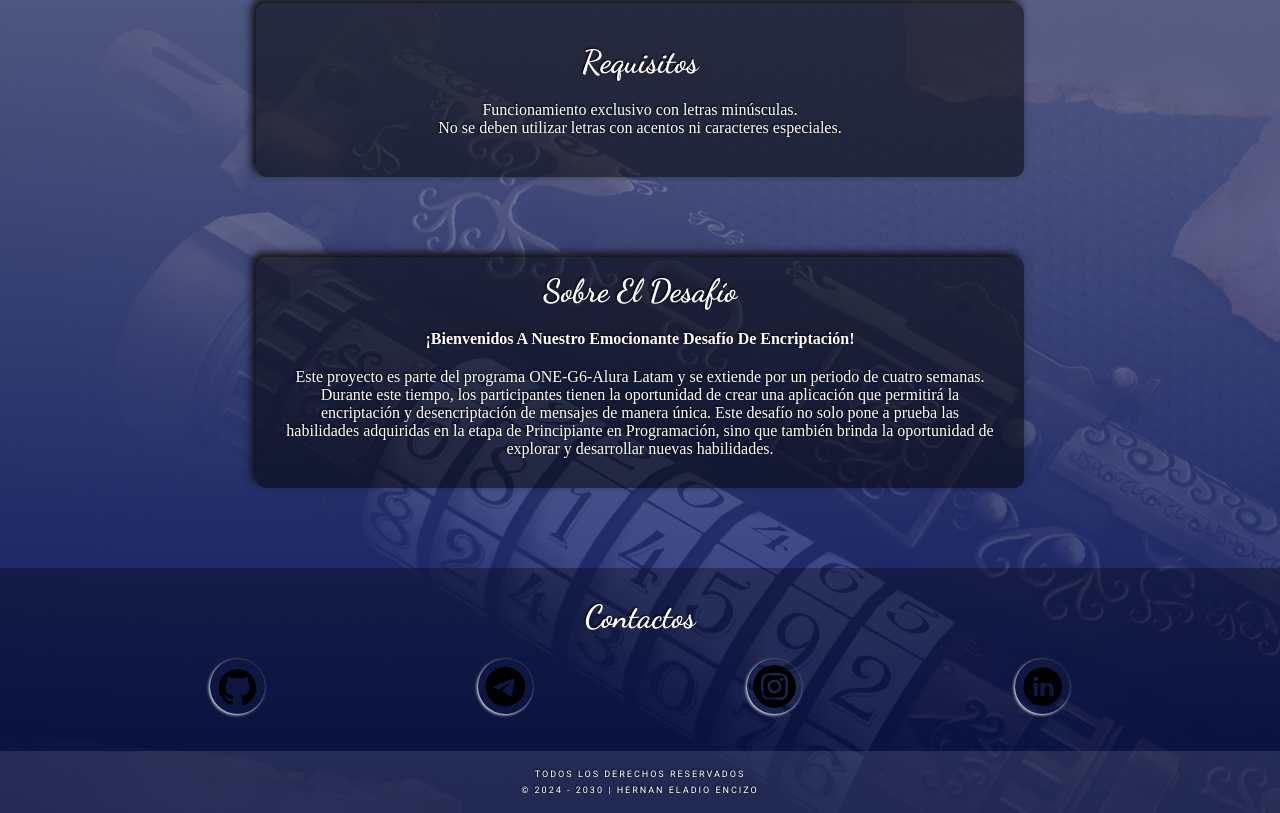
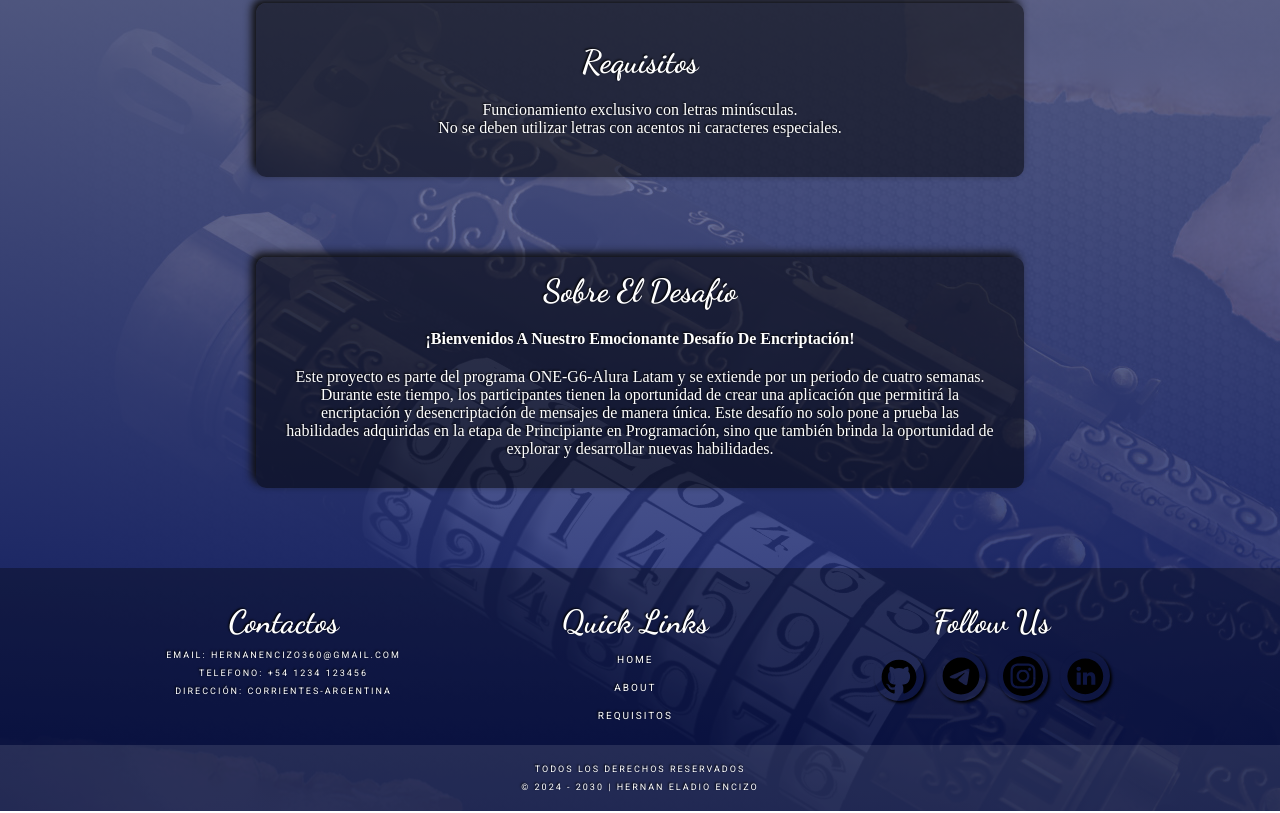
Before and after one commit to Hernanencizo360/Encriptador_Alura, a plain HTML site: page index.htm in a window 1280 px wide. Shown: the part 1133-1946 px from the top of the page. Drawn offline with Linux system fonts and the light colour scheme; a web font is replaced by a local one.

Commit message:
modificación del footer

```diff
--- a/index.htm
+++ b/index.htm
@@ -131,30 +131,55 @@
       <!-- FIN  DE LA SECCIÓN ABOUT -->
     </main>
 
-    <!-- TODO: Modificar el footer -->
+    <!-- INICIO  DEL FOOTER -->
     <footer>
-      <h2 class="subtitulo">Contactos</h2>
       <div id="contact" class="box__contact">
-        <a href="#">
+        <div class="footer_div">
+          <h3>Contactos</h3>
+          <p>Email: hernanencizo360@gmail.com</p>
+          <p>Telefono: +54 1234 123456</p>
+          <p>Dirección: Corrientes-Argentina</p>
+        </div>
+
+        <div class="footer_div">
+          <h3>Quick Links</h3>
+          <div class="links">
+            <a href="#">Home</a>
+            <a href="#about">About</a>
+            <a href="#requisitos">Requisitos</a>
+          </div>
+        </div>
+
+        <div class="footer_div">
+          <h3>Follow Us</h3>
+          <div class="footer_imgs">
+            <a href="#" class="link">
               <img src="asetts/github_icon.svg" alt="github_icon" />
             </a>
-        <a href="#">
+            <a href="#" class="link">
               <img src="asetts/icons8-telegram.svg" alt="telegram_icon" />
             </a>
 
-        <a href="#">
+            <a href="#" class="link">
               <img src="asetts/instagram_icon.svg" alt="instagram_icon" />
             </a>
 
-        <a href="#">
+            <a href="#" class="link">
               <img src="asetts/linkedin_icon.svg" alt="linkedin_icon" />
             </a>
           </div>
-      <p class="copyright">
+        </div>
+      </div>
+
+      <!-- TODO: CREAR UNA FUNCION PARA ACTUALIZAR EL AÑO AUTOMATICAMENTE -->
+      <div class="footer_div copyright">
+        <p>
           TODOS LOS DERECHOS RESERVADOS <br />
           © 2024 - 2030 | HERNAN ELADIO ENCIZO
         </p>
+      </div>
     </footer>
+    <!-- FIN  DEL FOOTER -->
 
     <script src="index.js"></script>
   </body>
--- a/style.css
+++ b/style.css
@@ -210,33 +210,31 @@ nav li {
 
 /*Inicio del footer*/
 footer {
+  background-color: rgba(0, 0, 0, 0.322);
   text-align: center;
-  background-color: rgba(0, 0, 0, 0.322);
-}
-
-footer h2 {
-  padding: 30px 0px 4px;
 }
 
 .box__contact {
-  display: flex;
-  justify-content: space-evenly;
-  margin-bottom: 30px;
+  /*  border: 2px solid red; */
+  padding: 20px;
+  padding-bottom: 0;
 }
 
-.box__contact img {
-  width: 55px;
-  height: 55px;
-  box-shadow: rgb(243, 243, 243) -1px 1px 3px;
-  border-radius: 50%;
-  padding: 6px;
-  margin: 3px;
+.footer_div {
+  /* border: 2px solid blue; */
+  height: inherit;
+  padding: 15px;
+  font-family: "Roboto", sans-serif;
+  text-transform: uppercase;
 }
 
-footer a:hover {
-  background-color: rgba(255, 255, 255, 0.507);
-  border-radius: 10%;
-  box-shadow: black 4px 4px 2px;
+.footer_div h3 {
+  padding-bottom: 5px;
+  font-family: "Dancing Script",
+    cursive;
+  ;
+  font-size: 2em;
+  text-transform: none;
 }
 
 footer p {
@@ -244,7 +242,36 @@ footer p {
   text-transform: uppercase;
   font-size: xx-small;
   letter-spacing: 2px;
+  line-height: 18px;
+}
+
+.footer_div .links a {
+  text-decoration: none;
+  display: flex;
+  justify-content: space-evenly;
+  padding: 6px;
+  letter-spacing: 2px;
   line-height: 16px;
+  font-size: x-small;
+}
+
+.footer_div a:hover {
+  background-color: #287ecb;
+}
+
+.footer_imgs {
+  margin-top: 2px;
+  display: flex;
+  flex-direction: column;
+  justify-content: space-between;
+  padding-top: 3px;
+  /* border: 2px solid orangered; */
+}
+
+.footer_imgs img {
+  width: 50px;
+  height: 50px;
+  padding-top: 5px;
 }
 
 .copyright {
@@ -278,6 +305,21 @@ footer p {
 
   .box__container {
     margin: 60px;
+  }
+
+  .footer_imgs {
+    margin-top: 2px;
+    display: flex;
+    flex-direction: row;
+    justify-content: center;
+    padding-top: 3px;
+    /*  border: 2px solid orangered; */
+  }
+
+  .footer_imgs img {
+    height: 50px;
+    margin: 0 15px;
+    /* border: 2px solid chartreuse; */
   }
 }
 
@@ -370,6 +412,38 @@ footer p {
     border-top-left-radius: unset;
     border-top-right-radius: unset;
   }
+
+  .box__contact {
+    display: flex;
+    justify-content: space-evenly;
+  }
+
+  .footer_imgs {
+    display: inherit;
+  }
+
+  .footer_imgs img {
+    width: 50px;
+    height: 50px;
+    box-shadow: rgb(0, 0, 0) 2px 2px 3px;
+    border-radius: 50%;
+    padding: 5px 2px;
+    margin: 0 4px;
+  }
+
+  .footer_imgs .link {
+    text-decoration: none;
+  }
+
+  .footer_imgs .link:hover {
+    background-color: transparent;
+  }
+
+  .footer_imgs img:hover {
+    background-color: rgba(255, 255, 255, 0.418);
+    border-radius: 50%;
+  }
+
 }
 
 /*Fin de los cambios en el navbar*/
@@ -460,4 +534,35 @@ footer p {
     border-top-left-radius: unset;
     border-top-right-radius: unset;
   }
+
+  .box__contact {
+    display: flex;
+    justify-content: space-evenly;
+  }
+
+  .footer_imgs {
+    display: inherit;
+  }
+
+  .footer_imgs img {
+    width: 50px;
+    height: 50px;
+    box-shadow: rgb(0, 0, 0) 2px 2px 3px;
+    border-radius: 50%;
+    padding: 5px 2px;
+    margin: 0 4px;
+  }
+
+  .footer_imgs .link {
+    text-decoration: none;
+  }
+
+  .footer_imgs .link:hover {
+    background-color: transparent;
+  }
+
+  .footer_imgs img:hover {
+    background-color: rgba(255, 255, 255, 0.418);
+    border-radius: 50%;
+  }
 }
```
Lines whose indentation alone changed are shown as unchanged.
